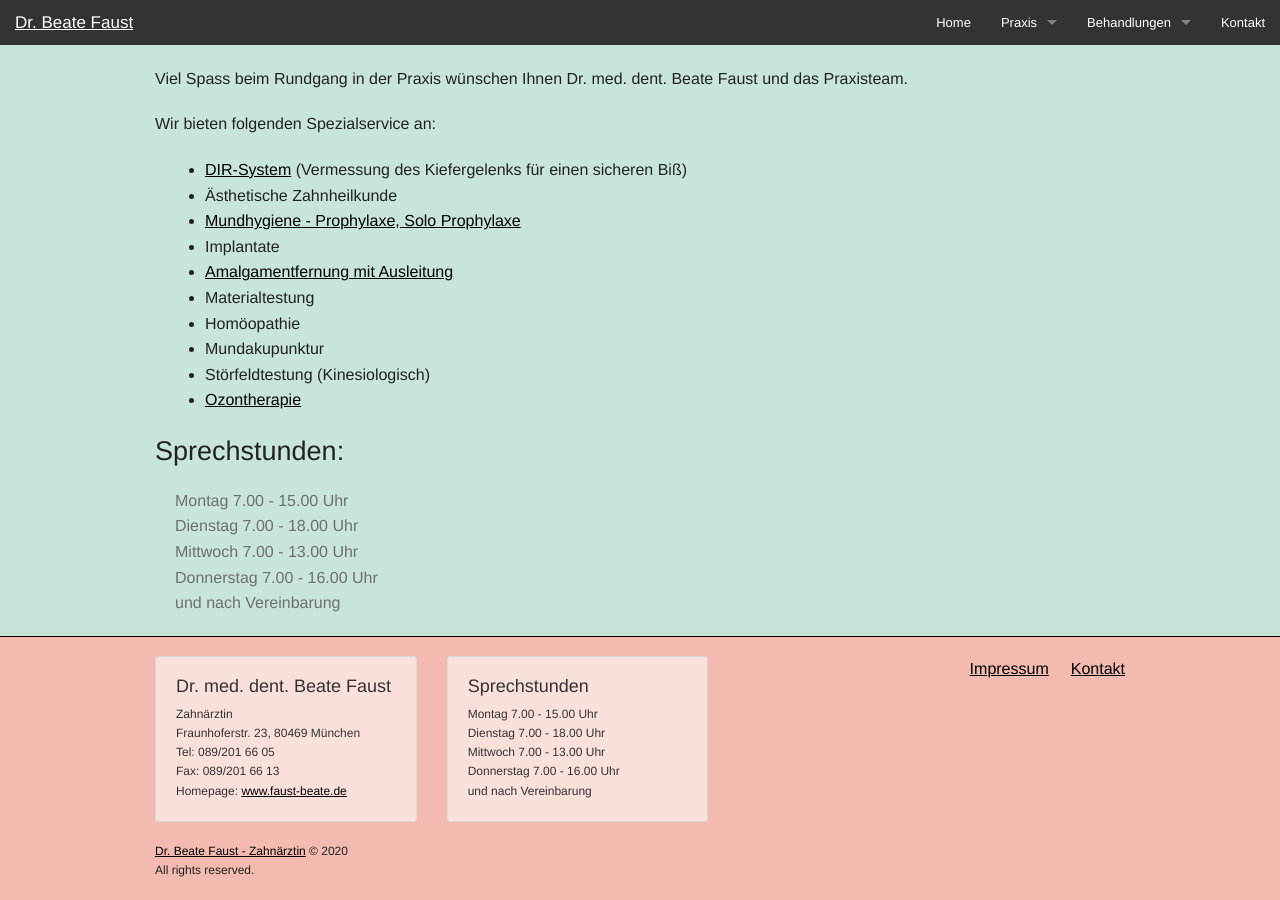
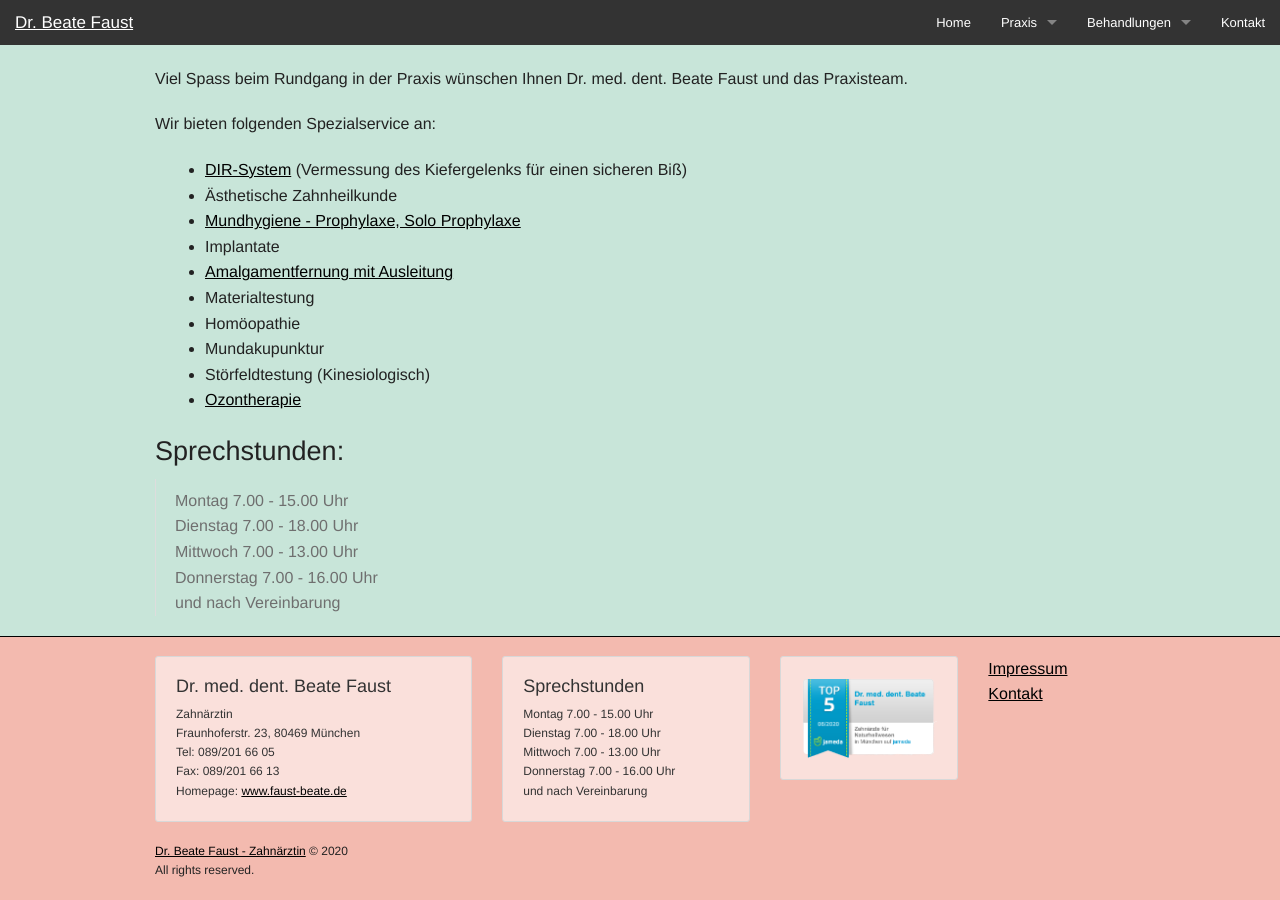
Before and after one commit to faust-beate/faust-beate.github.io, a Jekyll site: the page built from index.md, in a window 1280 px wide and 900 px high, scrolled down 739 px. Built offline with Jekyll 4.4.1, drawn with Linux system fonts in a browser that asks for light colours; our own code applies the rules of GitHub Pages for plain Markdown files.

Commit message:
Add jameda banner in footer

```diff
--- a/_includes/footer.html
+++ b/_includes/footer.html
@@ -1,9 +1,9 @@
 <footer>
   <hr>
   <div class='row'>
-    <div class='large-7 columns'>
+    <div class='large-10 columns'>
       <div class='row'>
-        <div class='large-6 columns'>
+        <div class='large-5 columns'>
           <blockquote class='panel radius'>
             <h5>Dr. med. dent. Beate Faust</h5>
             <p>
@@ -15,7 +15,7 @@
             </p>
           </blockquote>
         </div>
-        <div class='large-6 columns'>
+        <div class='large-4 columns'>
           <blockquote class='panel radius'>
             <h5>Sprechstunden</h5>
             <p>
@@ -27,6 +27,11 @@
             </p>
           </blockquote>
         </div>
+        <div class='large-3 columns'>
+          <blockquote class='panel radius'>
+            <img src="/assets/images/thumb/jameda-banner.png">
+          </blockquote>
+        </div>
       </div>
       <p>
         <a href='/' >Dr. Beate Faust - Zahnärztin</a>
@@ -35,7 +40,7 @@
         All rights reserved.
       </p>
     </div>
-    <div class='large-5 columns'>
+    <div class='large-2 columns'>
       <ul class='inline-list right'>
         <li>
           <a href='/imprint'>Impressum</a>
```
Also changed, not shown: assets/images/thumb/jameda-banner.png (added).
